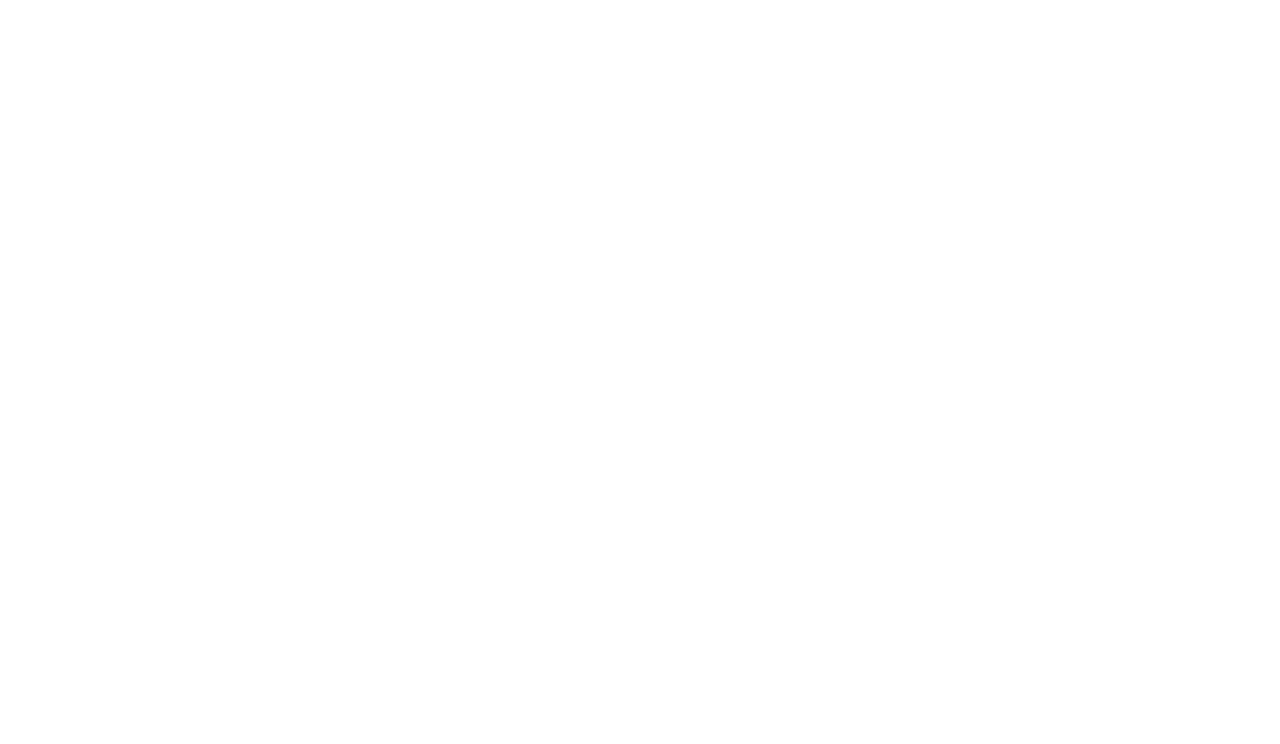
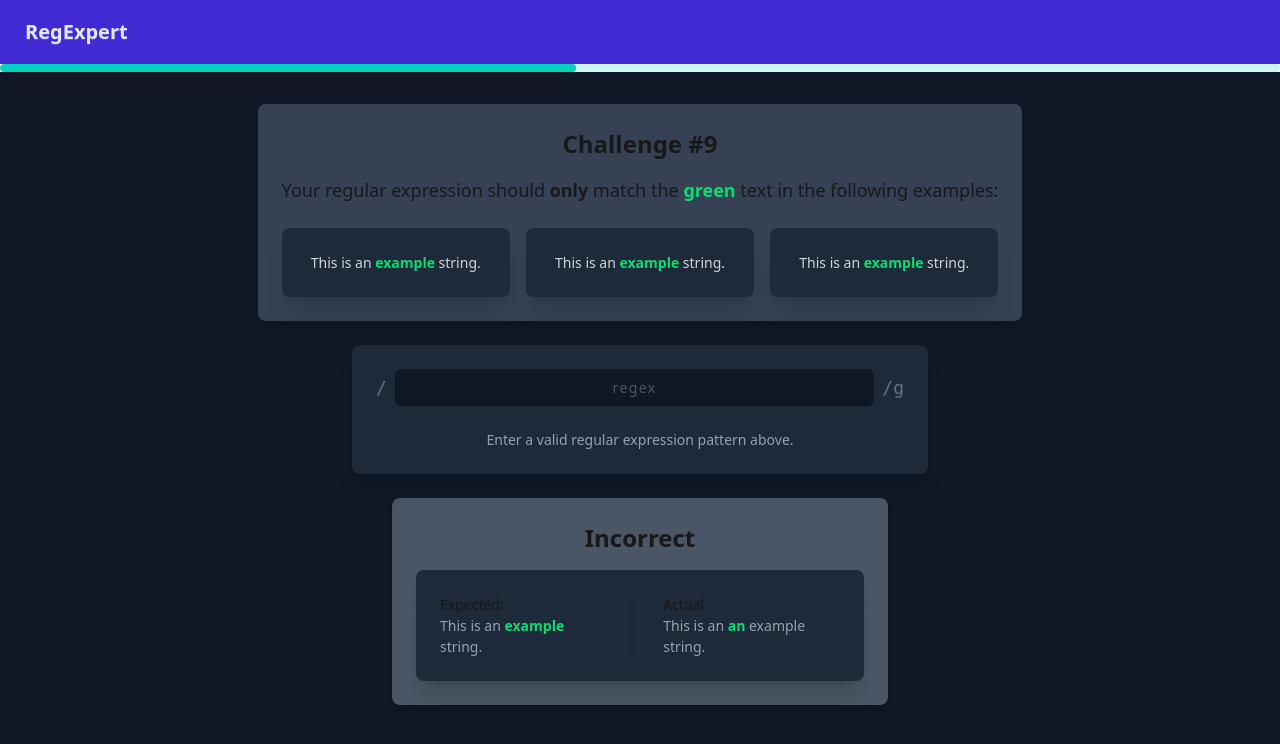
Before and after one commit to luca1s/regexpert, a React (Vite) app: page / in a window 1280 px wide. Shown: the top 744 px of the page. Built offline with nearby package versions, Linux system fonts and the light colour scheme.

Commit message:
first UI commit

```diff
--- a/package.json
+++ b/package.json
@@ -20,6 +20,7 @@
     "@types/react": "^18.3.18",
     "@types/react-dom": "^18.3.5",
     "@vitejs/plugin-react": "^4.3.4",
+    "daisyui": "^5.0.0-beta.2",
     "eslint": "^9.17.0",
     "eslint-plugin-react-hooks": "^5.0.0",
     "eslint-plugin-react-refresh": "^0.4.16",
--- a/src/App.tsx
+++ b/src/App.tsx
@@ -1,8 +1,21 @@
+import Examples from "./components/examples"
+import Results from "./components/results"
+import Textarea from "./components/textarea"
+
 function App() {
 
   return (
-    <>
-    </>
+    <div className="h-screen flex flex-col">
+      <div className="navbar bg-primary text-primary-content">
+        <button className="btn btn-ghost text-xl">RegExpert</button>
+      </div>
+      <progress className="progress progress-accent w-full" value="45" max="100"></progress>
+      <div className="flex-grow flex flex-col items-center justify-start bg-gray-900">
+        <Examples />
+        <Textarea />
+        <Results />
+      </div>
+    </div>
   )
 }
 
--- /dev/null
+++ b/src/components/examples.tsx
@@ -0,0 +1,35 @@
+export default function Examples() {
+    return (
+        <div className="mt-8 p-6 bg-gray-700 rounded-lg shadow-md mb-6">
+            <h2 className="text-2xl font-bold mb-4 text-center">
+                Challenge #9
+            </h2>
+            <p className="text-lg mb-6 text-center">
+                Your regular expression should <span className="font-bold">only</span> match the <span className="text-green-400 font-bold">green</span> text in the following examples:
+            </p>
+            <div className="flex flex-col sm:flex-row gap-4">
+                <div className="card w-full max-w-md mx-auto shadow-xl bg-gray-800">
+                    <div className="card-body">
+                        <p className="text-gray-300 text-center">
+                            This is an <span className="text-green-400 font-bold">example</span> string.
+                        </p>
+                    </div>
+                </div>
+                <div className="card w-full max-w-md mx-auto shadow-xl bg-gray-800">
+                    <div className="card-body">
+                        <p className="text-gray-300 text-center">
+                            This is an <span className="text-green-400 font-bold">example</span> string.
+                        </p>
+                    </div>
+                </div>
+                <div className="card w-full max-w-md mx-auto shadow-xl bg-gray-800">
+                    <div className="card-body">
+                        <p className="text-gray-300 text-center">
+                            This is an <span className="text-green-400 font-bold">example</span> string.
+                        </p>
+                    </div>
+                </div>
+            </div>
+        </div>
+    );
+}
--- /dev/null
+++ b/src/components/results.tsx
@@ -0,0 +1,24 @@
+export default function Results() {
+    return (
+        <div className="p-6 bg-gray-600 rounded-lg shadow-md mt-6">
+            <h3 className="text-2xl font-bold mb-4 text-center">
+                Incorrect
+            </h3>
+            <div className="flex flex-col md:flex-row gap-4">
+                <div className="card w-full max-w-md mx-auto shadow-xl bg-gray-800">
+                    <div className="card-body flex flex-row">
+                        <div>
+                            <p>Expected:</p>
+                            <p className="text-gray-400">This is an <span className="text-green-400 font-bold">example</span> string.</p>
+                        </div>
+                        <div className="divider divider-horizontal" />
+                        <div>
+                            <p>Actual:</p>
+                            <p className="text-gray-400">This is an <span className="text-green-400 font-bold">an</span> example string.</p>
+                        </div>
+                    </div>
+                </div>
+            </div>
+        </div>
+    );
+}
--- /dev/null
+++ b/src/components/textarea.tsx
@@ -0,0 +1,28 @@
+import { useState } from "react";
+
+export default function Textarea() {
+    const [regex, setRegex] = useState("");
+
+    return (
+        <div className="card w-full max-w-xl mx-auto shadow-xl bg-gray-800">
+            <div className="card-body">
+                <div className="flex flex-row justify-center items-center space-x-2">
+                    <span className="text-gray-500 text-lg font-mono">/</span>
+                    <div className="flex-grow bg-gray-900 px-4 py-2 rounded-md flex items-center">
+                        <input
+                            type="text"
+                            className="bg-transparent border-0 outline-none text-center tracking-widest text-green-300 placeholder-gray-600 w-full"
+                            placeholder="regex"
+                            value={regex}
+                            onChange={(e) => setRegex(e.target.value)}
+                        />
+                    </div>
+                    <span className="text-gray-500 text-lg font-mono">/g</span>
+                </div>
+                <p className="mt-4 text-sm text-gray-400 text-center">
+                    Enter a valid regular expression pattern above.
+                </p>
+            </div>
+        </div>
+    );
+}
--- a/src/index.css
+++ b/src/index.css
@@ -1 +1,2 @@
 @import "tailwindcss";
+@plugin "daisyui";
```
Also changed, not shown: 1 other file (tests, documents, lock files or other folders).
